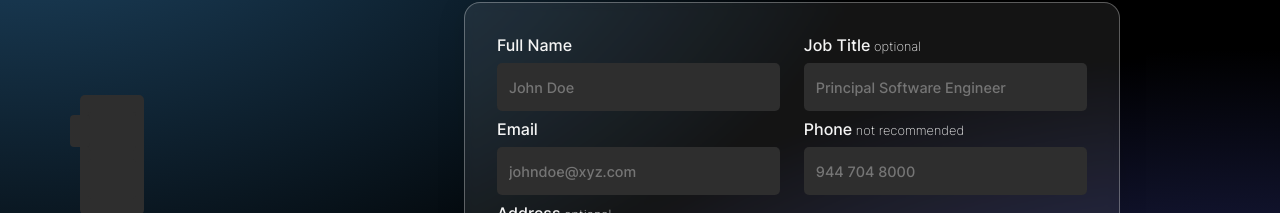
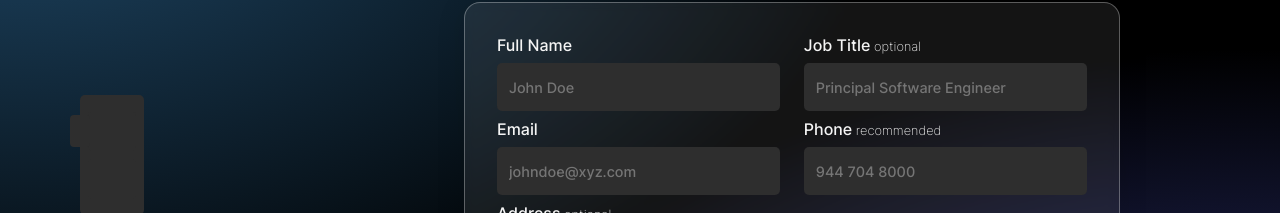
Before and after one commit to krishn404/resume-react, a React (Create React App) app: page / in a window 1280 px wide. Both pictures are taken after a click on the button "Create Now". Shown: the part 181-394 px from the top of the page. Built offline with nearby package versions, Linux system fonts and the light colour scheme; some icons are missing; what @react-pdf/renderer would draw is missing.

Commit message:
Update Personal.js

```diff
--- a/src/components/Form/FormSections/Personal.js
+++ b/src/components/Form/FormSections/Personal.js
@@ -23,7 +23,7 @@ function Personal() {
           <input type="email" name="email" placeholder="johndoe@xyz.com" onChange={handleInputChange}
             value={email}></input>
         </label>
-        <label><span>Phone<span> not recommended</span></span>
+        <label><span>Phone<span>  recommended</span></span>
           <input type="text" name="phone" placeholder="944 704 8000" onChange={handleInputChange}
             value={phone}></input>
         </label>
```
